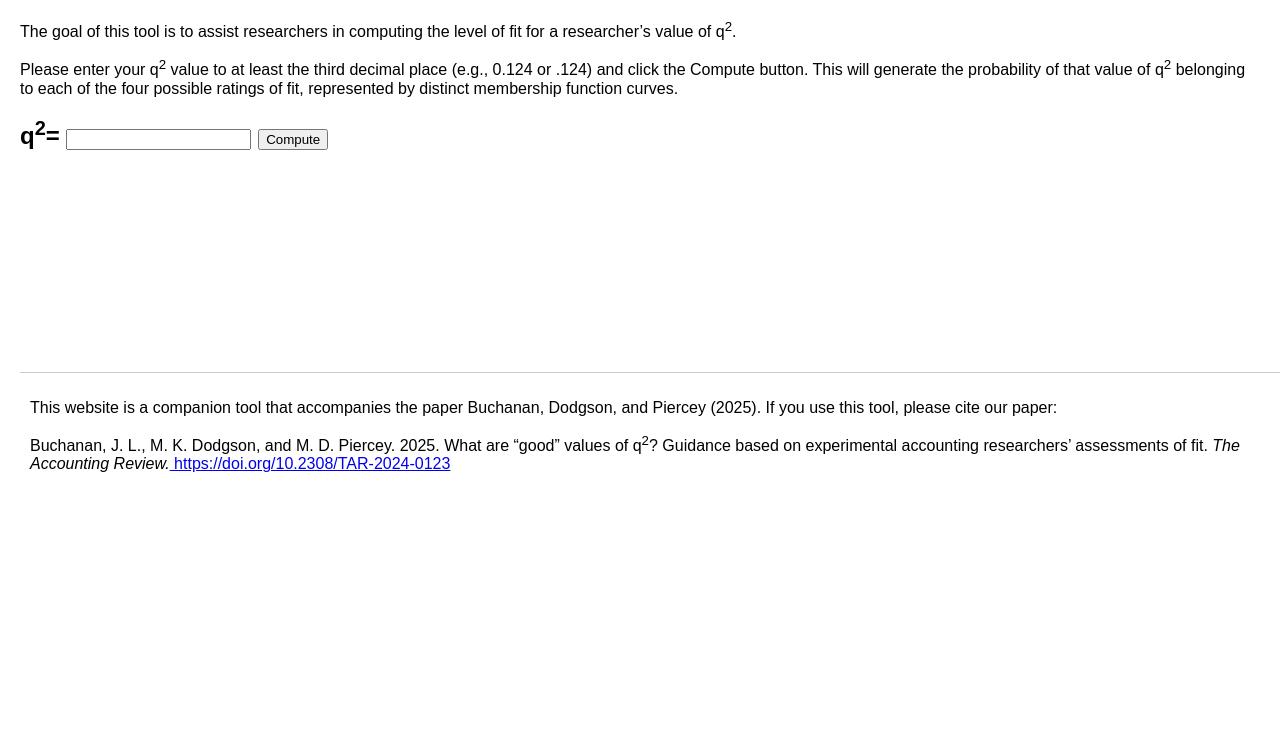
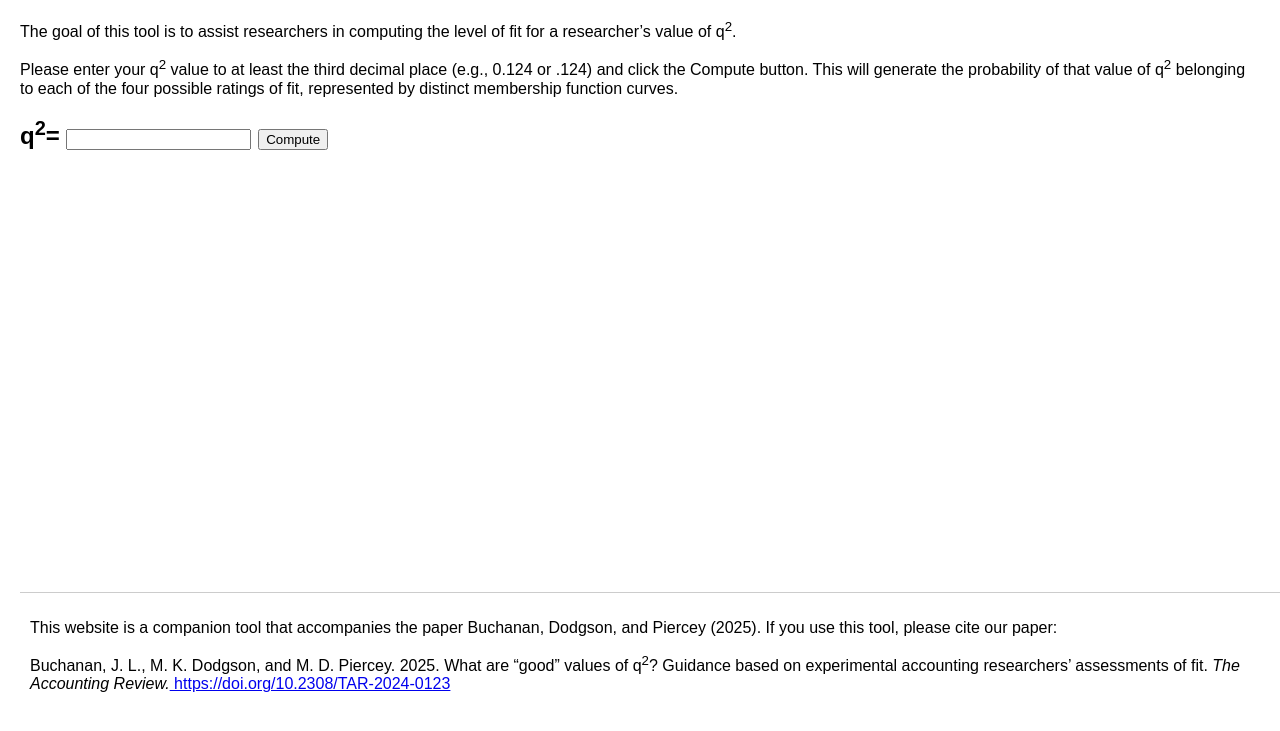
Before and after one commit to fuzzycutoffs/fuzzycutoffs.github.io, a plain HTML site: page index.html in a window 1280 px wide. Shown: the part 61-792 px from the top of the page. Drawn offline with Linux system fonts and the light colour scheme.

Commit message:
lets try px

```diff
--- a/index.html
+++ b/index.html
@@ -58,7 +58,7 @@
 
     .bottom-citation {
         position: fixed;
-        bottom: 30%;
+        bottom: 20px;
         width: 100%;
         text-align: left;
         padding: 10px;
```
